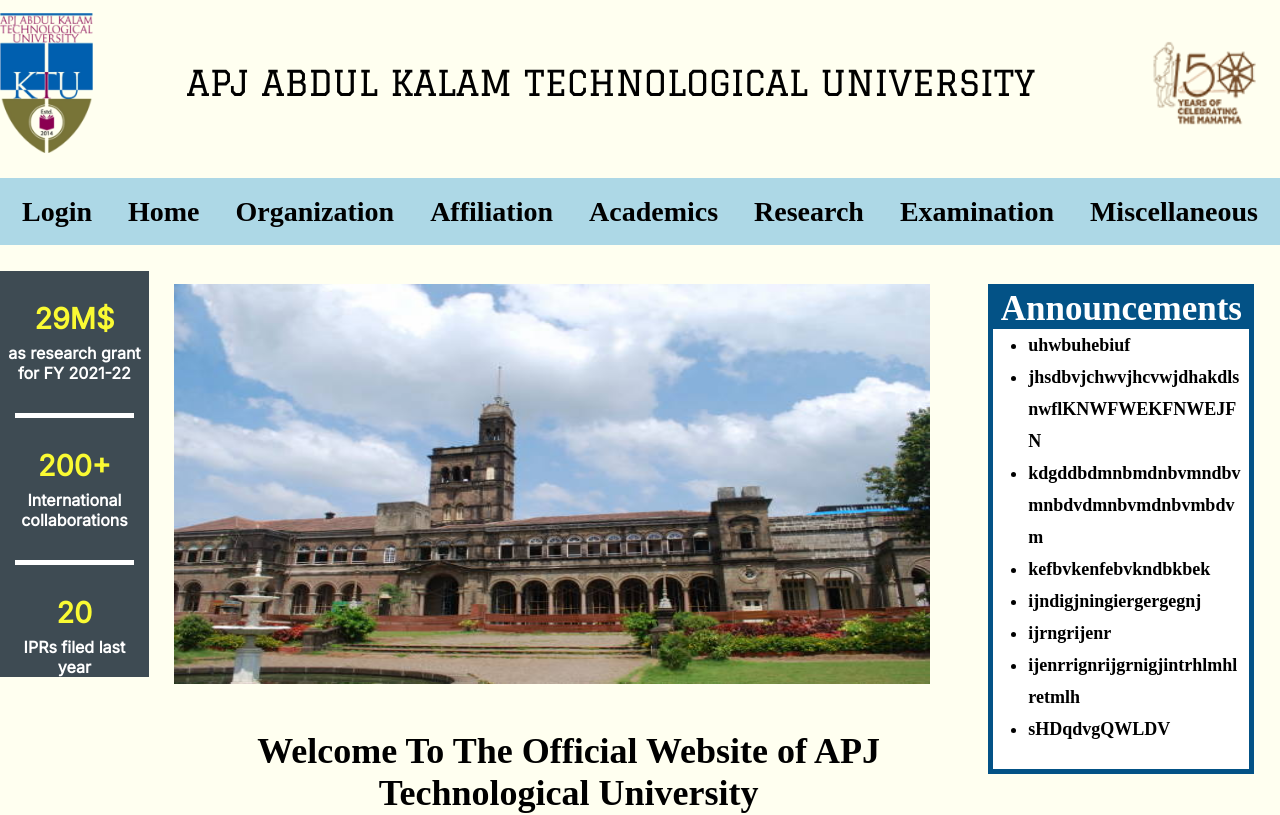
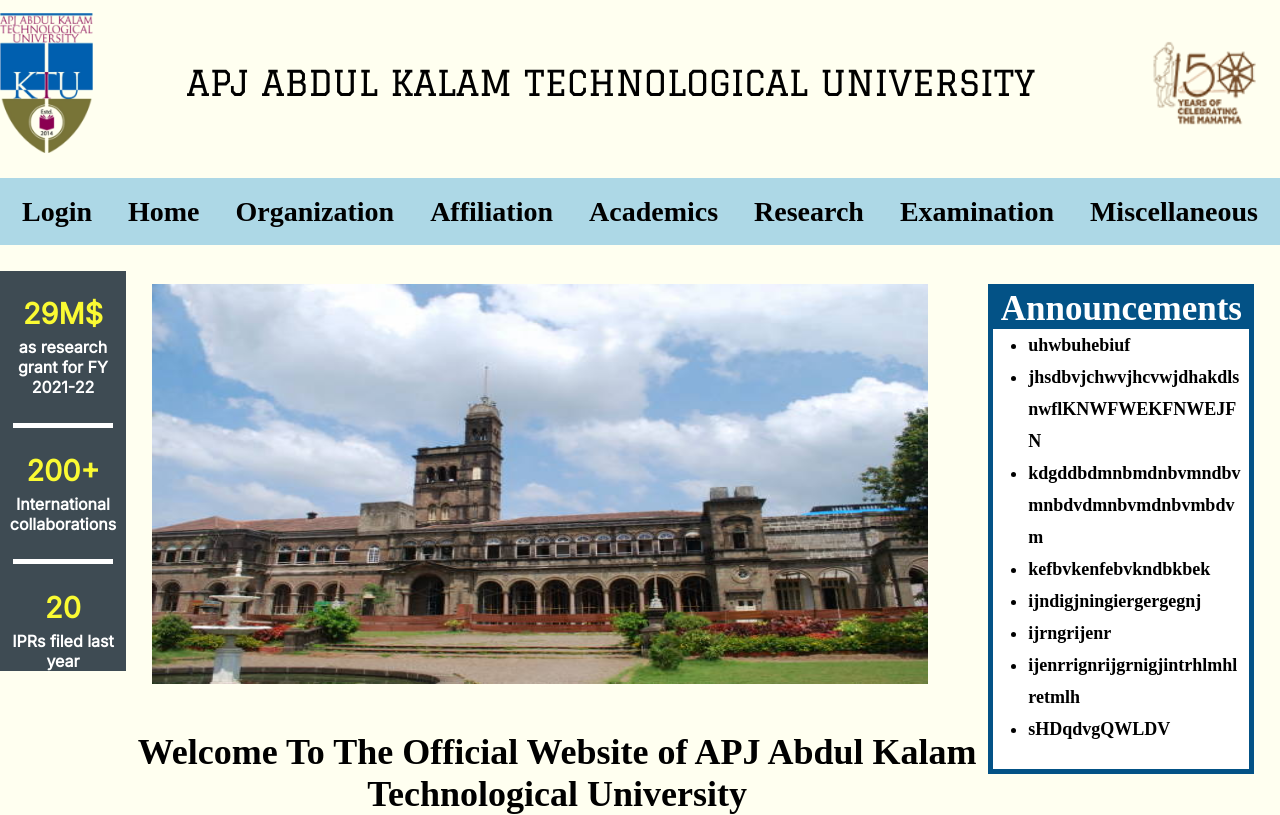
Before and after one commit to Allen-Saji/The-AcademicTrust, a React (Vite) app in the folder frontend/: page / in a window 1280 px wide. Built offline with nearby package versions, Linux system fonts and the light colour scheme; a web font is replaced by a local one.

Commit message:
update site title

```diff
--- a/frontend/index.html
+++ b/frontend/index.html
@@ -4,7 +4,7 @@
     <meta charset="UTF-8" />
     <link rel="icon" type="image/svg+xml" href="/vite.svg" />
     <meta name="viewport" content="width=device-width, initial-scale=1.0" />
-    <title>Vite + React</title>
+    <title>APJ Abdul Kalam Technological University</title>
   </head>
   <body>
     <div id="root"></div>
--- a/frontend/src/Pages/Homepage/Body.jsx
+++ b/frontend/src/Pages/Homepage/Body.jsx
@@ -36,7 +36,8 @@
           />
           <div className={classes.footername}>
             <h2 className={classes.welcomemessage}>
-              Welcome To The Official Website of APJ Technological University
+              Welcome To The Official Website of APJ Abdul Kalam Technological
+              University
             </h2>
           </div>
         </div>
```
